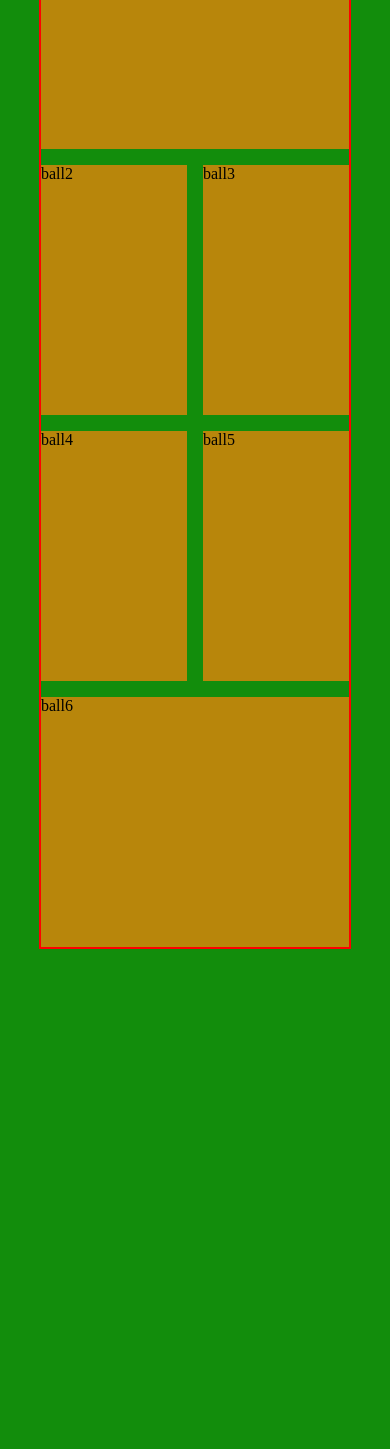
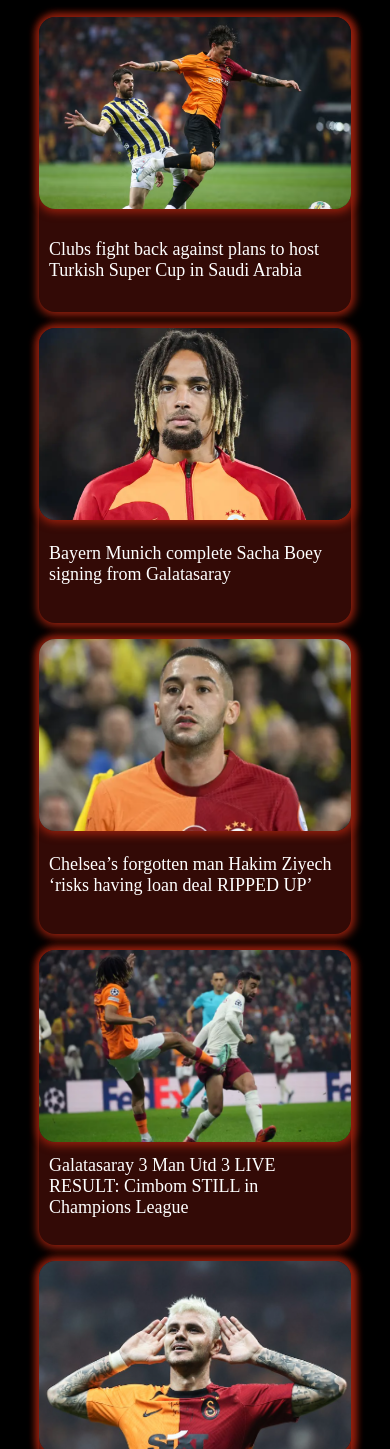
Before and after one commit to fatihsenyigit/sport_news, a plain HTML site: page index.html in a window 390 px wide. Shown: the part 172-1621 px from the top of the page. Before the commit the page ends 1153 px from the top, so only its background shows below. Drawn offline with Linux system fonts and the light colour scheme.

Commit message:
link for content1 added

```diff
--- a/index.html
+++ b/index.html
@@ -4,10 +4,10 @@
     <meta charset="UTF-8" />
     <meta name="viewport" content="width=device-width, initial-scale=1.0" />
     <title>Sport News</title>
-    <link rel="stylesheet" href="style2.css" />
+    <link rel="stylesheet" href="style.css" />
   </head>
   <body>
-    <h1>Sport News</h1>
+    <!-- <h1>Sport News</h1>
     <div class="container">
       <div class="ball ball1">ball1</div>
       <div class="ball ball2">ball2</div>
@@ -15,35 +15,35 @@
       <div class="ball ball4">ball4</div>
       <div class="ball ball5">ball5</div>
       <div class="ball ball6">ball6</div>
-    </div>
+    </div> -->
 
-    <!-- <h1>Sport News</h1>
+    <h1>Sport News</h1>
     <div class="container">
-        <div class="content content1">
+        <div class="content content1" onclick="location.href='https:www.independent.co.uk/sport/football/turkish-super-cup-saudi-arabia-galatasaray-fenerbahce-b2443077.html';">
             <img src="./images/supercup.png" alt="">
             <p>Clubs fight back against plans to host Turkish Super Cup in Saudi Arabia</p>
         </div>
         <div class="content content2">
             <img src="./images/boey.png" alt="">
-            <p>Bayern Munich complete Sacha Boey signing from Galatasaray after missing out on Newcastle star Kieran Trippier</p>
+            <p>Bayern Munich complete Sacha Boey signing from Galatasaray </p>
         </div>
         <div class="content content3">
             <img src="./images/hakim.png" alt="">
-            <p>Chelsea’s forgotten man Hakim Ziyech ‘risks having loan deal RIPPED UP’ after only playing nine times in five months</p>
+            <p>Chelsea’s forgotten man Hakim Ziyech ‘risks having loan deal RIPPED UP’</p>
         </div>
         <div class="content content4">
             <img src="./images/munited.png" alt="">
-            <p>Galatasaray 3 Man Utd 3 LIVE RESULT: Cimbom STILL in Champions League after Copenhagen fail to beat Bayern</p>
+            <p>Galatasaray 3 Man Utd 3 LIVE RESULT: Cimbom STILL in Champions League</p>
         </div>
         <div class="content content5">
             <img src="./images/icardi.png" alt="">
-            <p>Mauro Icardi lined up for stunning Real Madrid transfer despite wife Wanda ‘ruining 2019 move’</p>
+            <p>Mauro Icardi lined up for stunning Real Madrid transfer.</p>
         </div>
         <div class="content content6">
             <img src="./images/ndombele.png" alt="">
             <p>Fans express concern after video goes viral showing drastic transformation of Tottenham loanee Tanguy Ndombele as he features for Galatasaray</p>
         </div>
-    </div> -->
+    </div>
 
     <!--
     <a href="https://www.thesun.co.uk/sport/25215990/chelsea-hakim-ziyech-galatasaray-loan-ripped-up/">hakim</a>
--- a/style.css
+++ b/style.css
@@ -9,13 +9,14 @@ body {
 
 h1 {
   color: orange;
-  width: 400px;
+  width: 100%;
   height: 20vh;
   text-align: center;
   padding-top: 40px;
   font-size: 48px;
   font-weight: 700;
   margin: auto;
+
 }
 
 .container {
@@ -157,26 +158,38 @@ h1 {
 
 .content1:hover {
   scale: 1.01;
+  cursor: pointer;
 }
 
 .content2:hover {
   scale: 1.01;
+  cursor: pointer;
 }
 
 .content3:hover {
   scale: 1.01;
+  cursor: pointer;
 }
 
 .content4:hover {
   scale: 1.01;
+  cursor: pointer;
+
 }
 
 .content5:hover {
   scale: 1.01;
+  cursor: pointer;
 }
 
 .content6:hover {
   scale: 1.01;
+  cursor: pointer;
+}
+
+
+.content1:link {
+
 }
 
 @media screen and (max-width: 1100px) {
@@ -184,17 +197,38 @@ h1 {
     grid-template-columns: 1fr 1fr 1fr;
     grid-template-rows: 1fr 1fr 1fr;
   }
-  body {
-    background-color: rgb(194, 23, 23);
-}
+  .content1 {
+    grid-column: 1/3;
+  }
+  .content6 {
+    grid-column: 2/4;
+  }
+  .content4 {
+    grid-column: 2/4;
+  }
 }
 
-@media screen and (max-width: 400px) {
+@media screen and (max-width: 650px) {
   .container {
-    grid-template-columns: 1fr 1fr ;
-    grid-template-rows: 1fr 1fr 1fr 1fr;
+    grid-template-columns: 1fr 1fr;
+    grid-template-rows: 1fr 1fr 1fr 1fr 1fr 1fr;
   }
-  body {
-    background-color: rgb(18, 141, 12);
+   .content1 {
+    grid-column: 1/3;
+  }
+  .content2 {
+    grid-column: 1/3;
+  }
+  .content3 {
+    grid-column: 1/3;
+  }
+  .content4 {
+    grid-column: 1/3;
+  }
+  .content5 {
+    grid-column: 1/3;
+  }
+  .content6 {
+    grid-column: 1/3;
+  }
 }
-}
--- a/style2.css
+++ b/style2.css
@@ -43,7 +43,7 @@
   }
 }
 
-@media screen and (max-width: 500px) {
+@media screen and (max-width: 650px) {
   .container {
     grid-template-columns: 1fr 1fr;
     grid-template-rows: 1fr 1fr 1fr 1fr;
```
